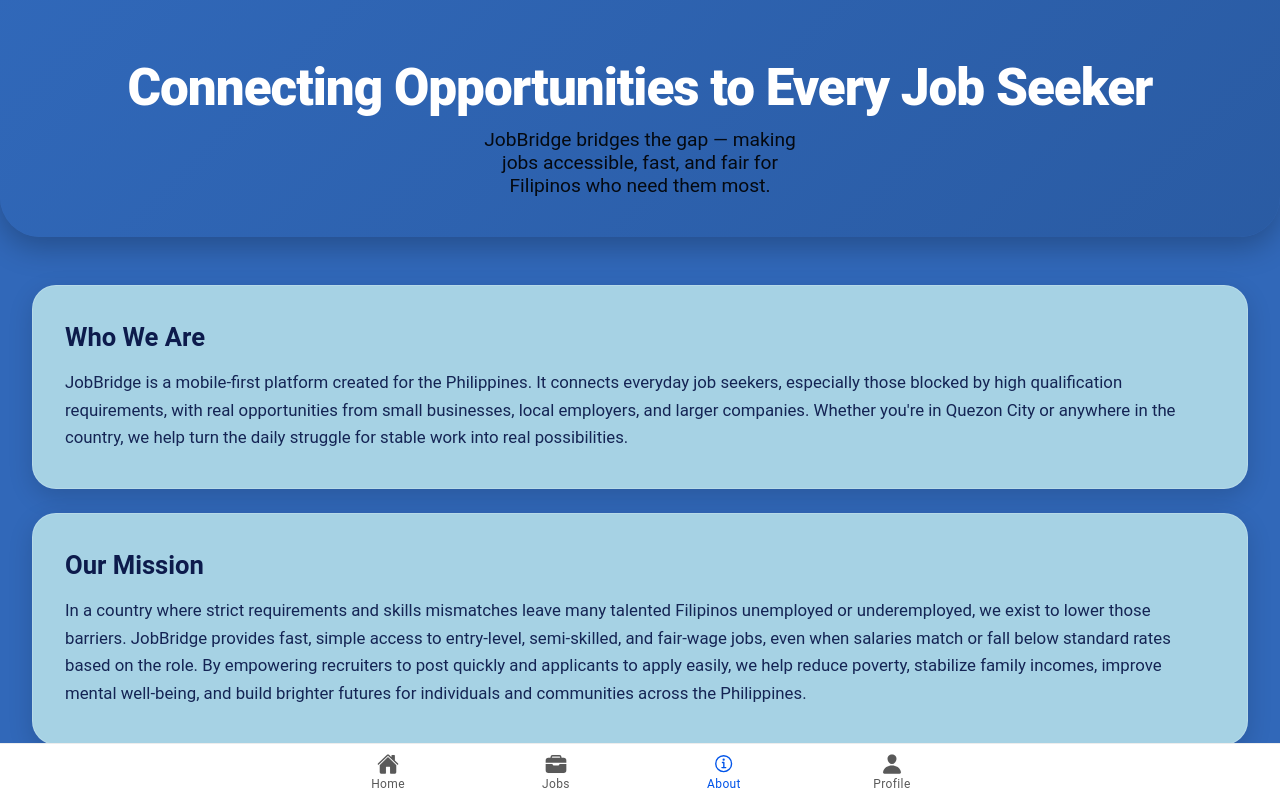
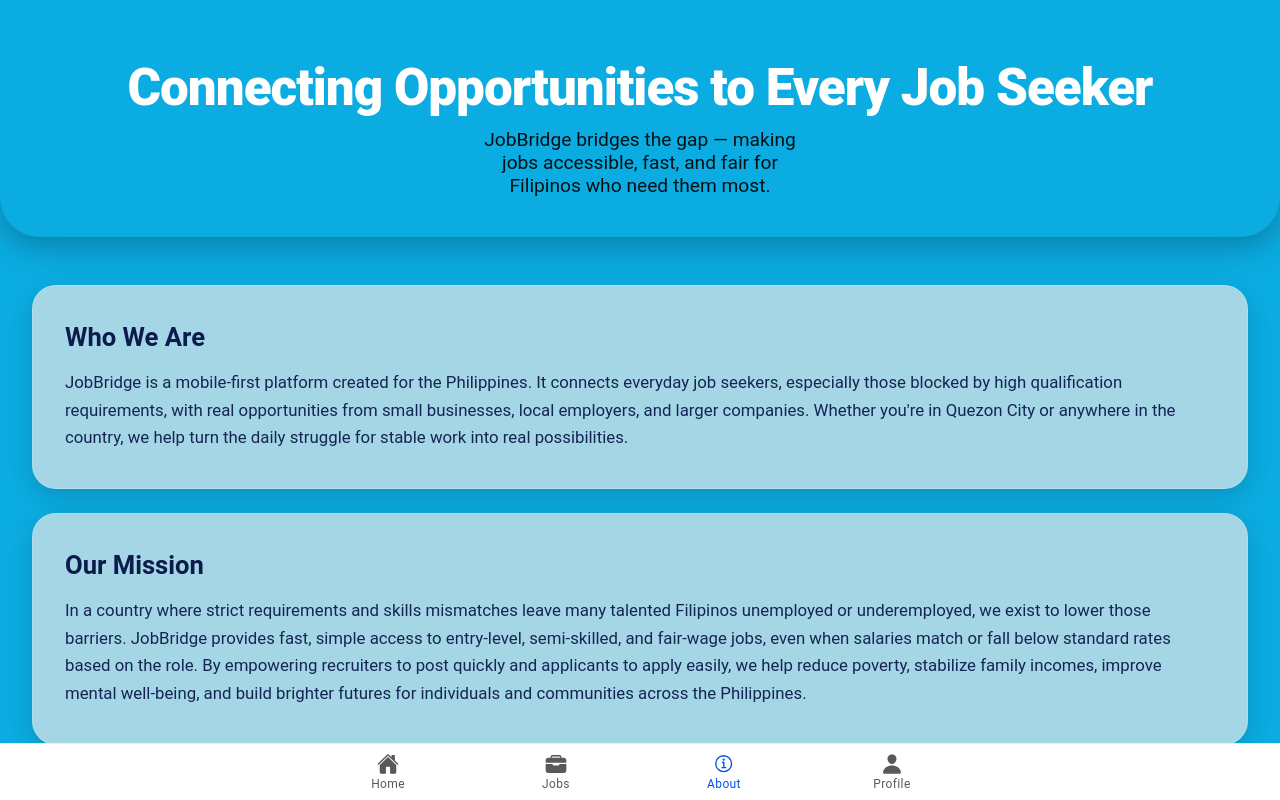
Before and after one commit to Javszs/JobBridge, a React (Vite) app: page /tabs/About in a window 1280 px wide. Built offline with nearby package versions, Linux system fonts and the light colour scheme; no server answers; sample sign-in values are in the browser's storage.

Commit message:
Updated About.css

```diff
--- a/src/Tabs/About.css
+++ b/src/Tabs/About.css
@@ -1,7 +1,7 @@
 /* About.css - Clean, modern mobile About Us inspired by premium Dribbble shots */
 
 .about-content {
-  --background: #3168B9;  /* Your deep blue base */
+  --background: #0BACE1;  /* Your deep blue base */
   background: linear-gradient(to bottom, #3168B9 0%, #2a5aa1 100%);
   color: #ffffff;
 }
@@ -9,7 +9,7 @@
 .about-hero {
   padding: 60px 24px 40px;
   text-align: center;
-  background: linear-gradient(135deg, rgba(49, 104, 185, 0.9), rgba(42, 90, 161, 0.9));
+  background: #0BACE1;
   border-bottom-left-radius: 40px;
   border-bottom-right-radius: 40px;
   box-shadow: 0 10px 30px rgba(0, 0, 0, 0.25);
```
